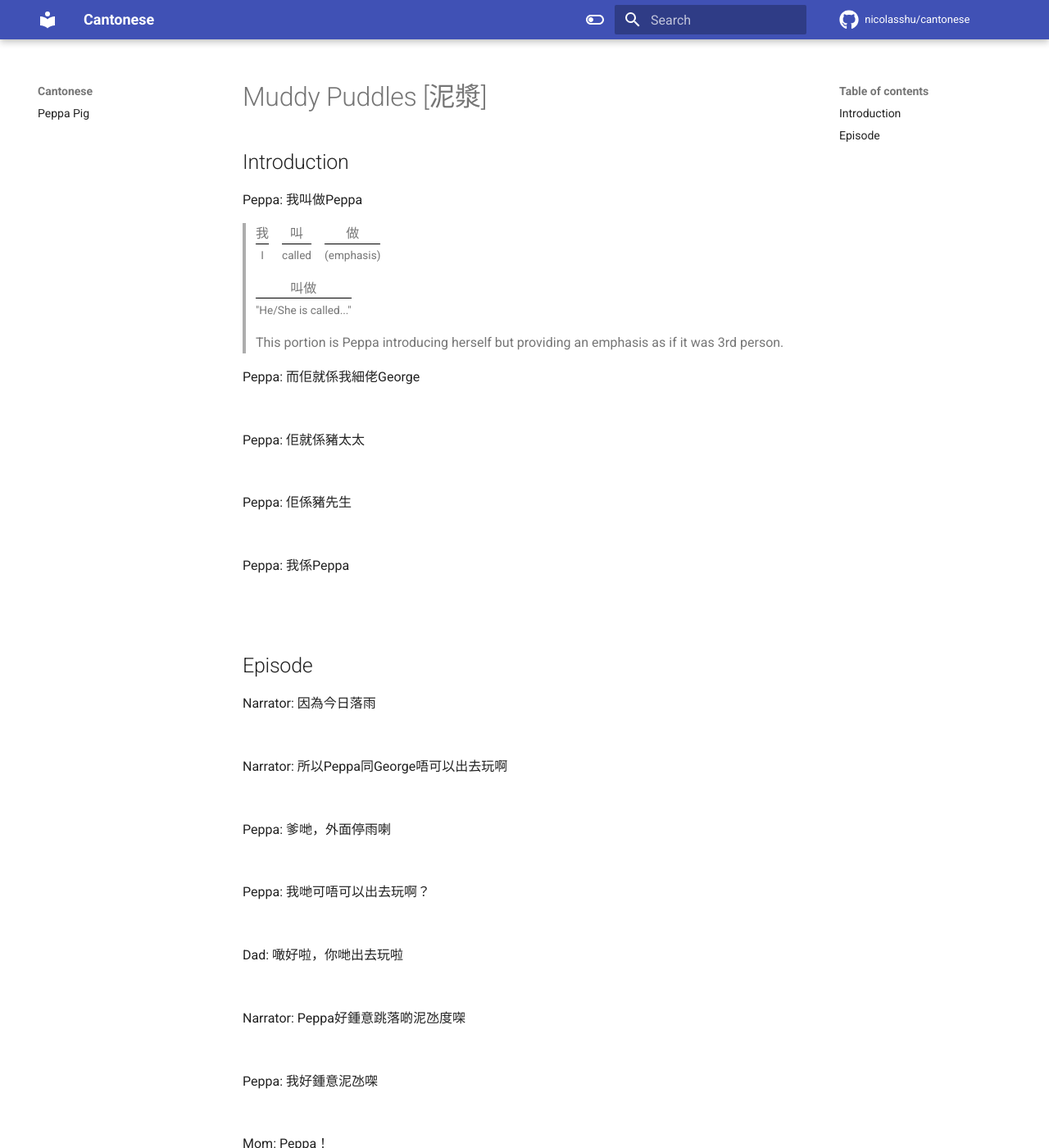
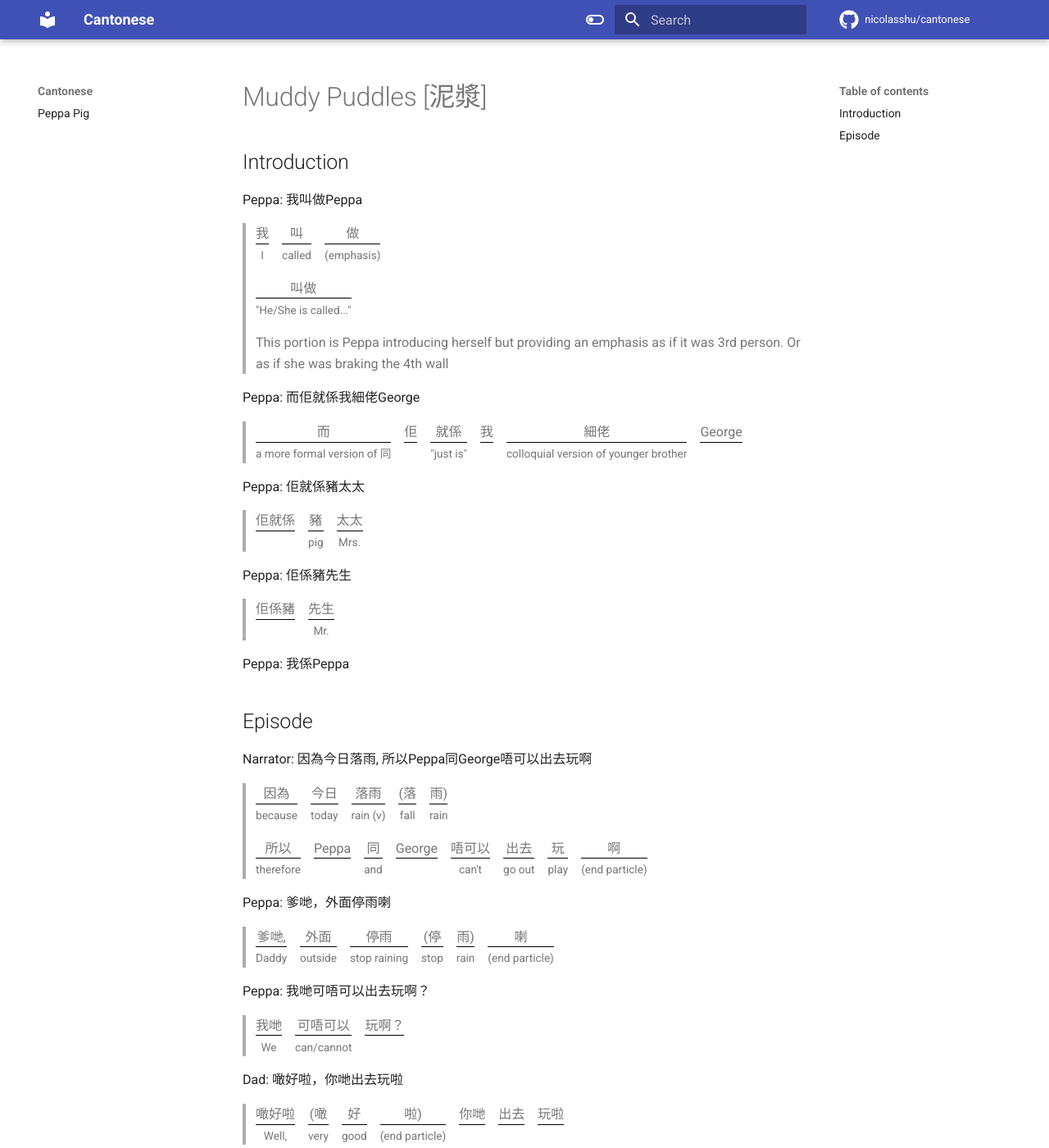
Before and after one commit to nicolasshu/cantonese, an MkDocs documentation site: the page built from docs/peppa_pig/s01e01.md, in a window 1280 px wide and 1400 px high. Shown: the whole window at 82% size. Built offline with MkDocs 1.6.1 and Material for MkDocs 9.7.7, drawn with Linux system fonts in a browser that asks for light colours; comment, search, counter and statistics services are not loaded; some of the changed text lies outside the part shown.

Commit message:
Added notes from 20260117

```diff
--- a/docs/peppa_pig/s01e01.md
+++ b/docs/peppa_pig/s01e01.md
@@ -15,56 +15,213 @@
 叫做 | "He/She is called..."
 :::
 
-> This portion is Peppa introducing herself but providing an emphasis as if it was 3rd person.
+> This portion is Peppa introducing herself but providing an emphasis as if it was 3rd person. Or as if she was braking the 4th wall
 
 Peppa: 而佢就係我細佬George
-<br><br><br>
+> ::: underbrace
+而 | a more formal version of 同
+佢
+就係 | "just is"
+我
+細佬 | colloquial version of younger brother
+George
+:::
+
 Peppa: 佢就係豬太太
-<br><br><br>
+
+> ::: underbrace
+佢就係
+豬 | pig
+太太 | Mrs.
+:::
+
 Peppa: 佢係豬先生
-<br><br><br>
+
+> ::: underbrace
+佢係豬
+先生 | Mr.
+:::
+
 Peppa: 我係Peppa
-<br><br><br>
 
 ## Episode
 
-Narrator: 因為今日落雨
-<br><br><br>
-Narrator: 所以Peppa同George唔可以出去玩啊
-<br><br><br>
+Narrator: 因為今日落雨, 所以Peppa同George唔可以出去玩啊
+
+> ::: underbrace
+因為 | because
+今日 | today
+落雨 | rain (v)
+(落 | fall
+雨) | rain
+:::
+
+
+
+> ::: underbrace
+所以 | therefore
+Peppa
+同 | and
+George
+唔可以 | can't
+出去 | go out
+玩 | play
+啊 | (end particle)
+:::
+
 Peppa: 爹哋，外面停雨喇
-<br><br><br>
+
+
+> ::: underbrace
+爹哋, | Daddy
+外面 | outside
+停雨 | stop raining
+(停 | stop
+雨) | rain
+喇 | (end particle)
+:::
+
+
 Peppa: 我哋可唔可以出去玩啊？
-<br><br><br>
+
+> ::: underbrace
+我哋 | We
+可唔可以 | can/cannot
+玩啊？
+:::
+
 Dad: 噉好啦，你哋出去玩啦
-<br><br><br>
+
+> ::: underbrace
+噉好啦 | Well,
+(噉 | very
+好 | good
+啦) | (end particle)
+你哋
+出去
+玩啦
+:::
+
 Narrator: Peppa好鍾意跳落啲泥氹度㗎
-<br><br><br>
+
+> ::: underbrace
+Peppa
+好 | really
+鍾意 | like
+跳落 | jump into
+(跳 | jump
+落) | downward
+啲 | (pl. classifier)
+泥氹 | puddle
+度 | (location)
+㗎
+:::
+
 Peppa: 我好鍾意泥氹㗎
-<br><br><br>
+
 Mom: Peppa！
-<br><br><br>
-Mom: 你要跳落泥氹嘅話
-<br><br><br>
-Mom: 就要着咗水鞋先得㗎
-<br><br><br>
+
+Mom: 你要跳落泥氹嘅話, 就要着咗水鞋先得㗎
+
+> ::: underbrace
+你
+要 | want
+跳落
+泥氹
+嘅話 | If you want
+:::
+
+> ::: underbrace
+就要 | then you have to
+着 | wear
+咗 | ?
+水鞋 | rain boot
+先得 | do it first
+㗎
+:::
+
 Peppa: 對唔住啊
-<br><br><br>
+
+> ::: underbrace
+對唔住 | Sorry
+啊
+:::
+
+> Comes from 对不起 which comes from "I can't compare to you"
+
+> ::: underbrace
+隊冧佢 | take care of him (kill him)
+(隊 | poke
+冧 | collapse
+佢)
+:::
+
+
 Narrator: George都好鍾意跳落啲泥氹度㗎
-<br><br><br>
-Peppa: George啊！如果你要跳落泥氹度
-<br><br><br>
-Peppa: 就一定要着水鞋㗎
-<br><br><br>
+
+> ::: underbrace
+George
+都 | also
+好鍾意 | really likes
+跳落啲泥氹度㗎
+:::
+
+Peppa: George啊！如果你要跳落泥氹度, 就一定要着水鞋㗎
+
+> ::: underbrace
+George啊！
+如果 | if
+你要跳落泥氹度
+:::
+
+> ::: underbrace
+就 | then
+一定 | must
+(定) | constraint
+要着水鞋㗎
+:::
+
 Narrator: Peppa好鍾意照顧佢細佬George
-<br><br><br>
+
+> ::: underbrace
+Peppa
+好鍾意
+照顧 | take care
+佢
+細佬
+George
+:::
+
 Peppa: George，我哋再去揾多啲泥氹吖
-<br><br><br>
+
+> ::: underbrace
+George,
+我哋
+再 | repeat
+去 | go
+揾 | search for
+多啲 | more of
+泥氹
+吖
+:::
+
 Narrator: Peppa同George玩得好開心啊
+
+> ::: underbrace
+:::
+
 <br><br><br>
 Narrator: Peppa揾到個好細嘅泥氹
+
+> ::: underbrace
+:::
+
 <br><br><br>
 Narrator: 而George就揾到個大泥氹
+
+> ::: underbrace
+:::
+
 <br><br><br>
 Peppa: George，睇下
 <br><br><br>
```
